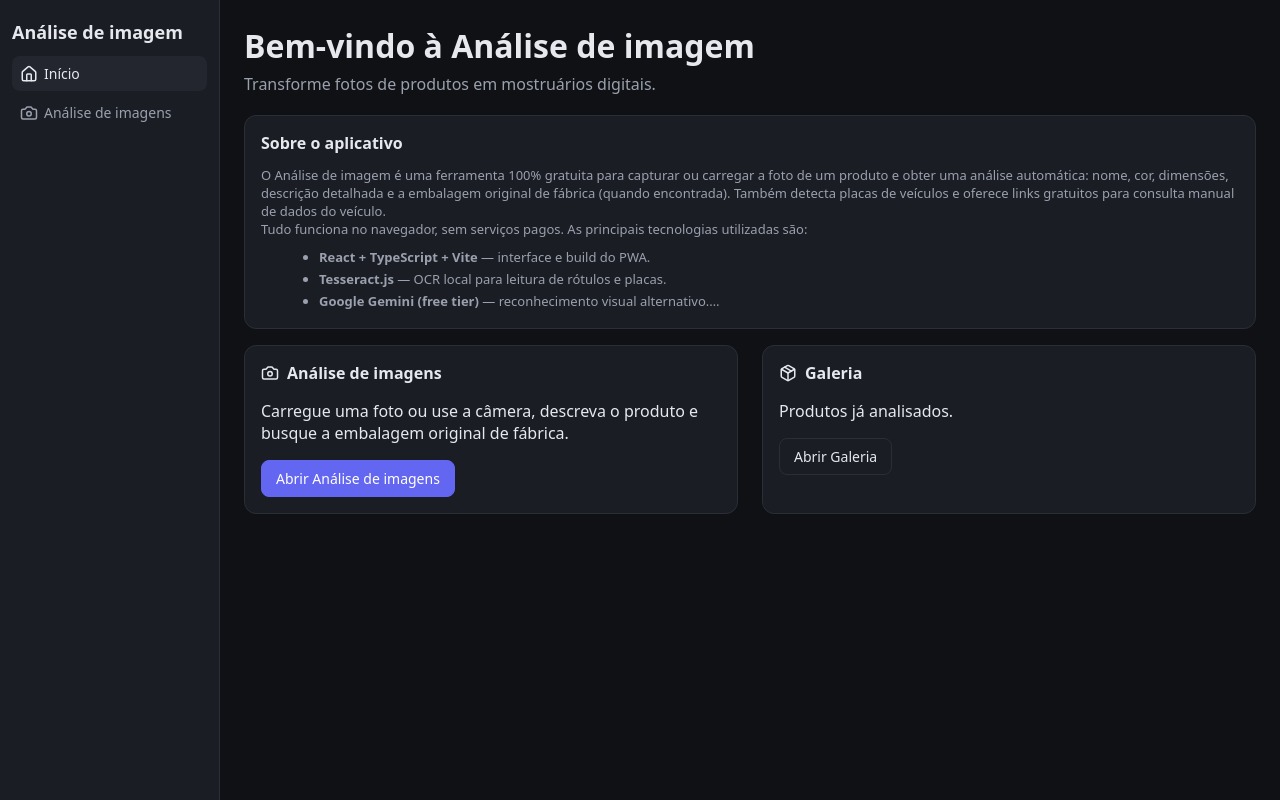
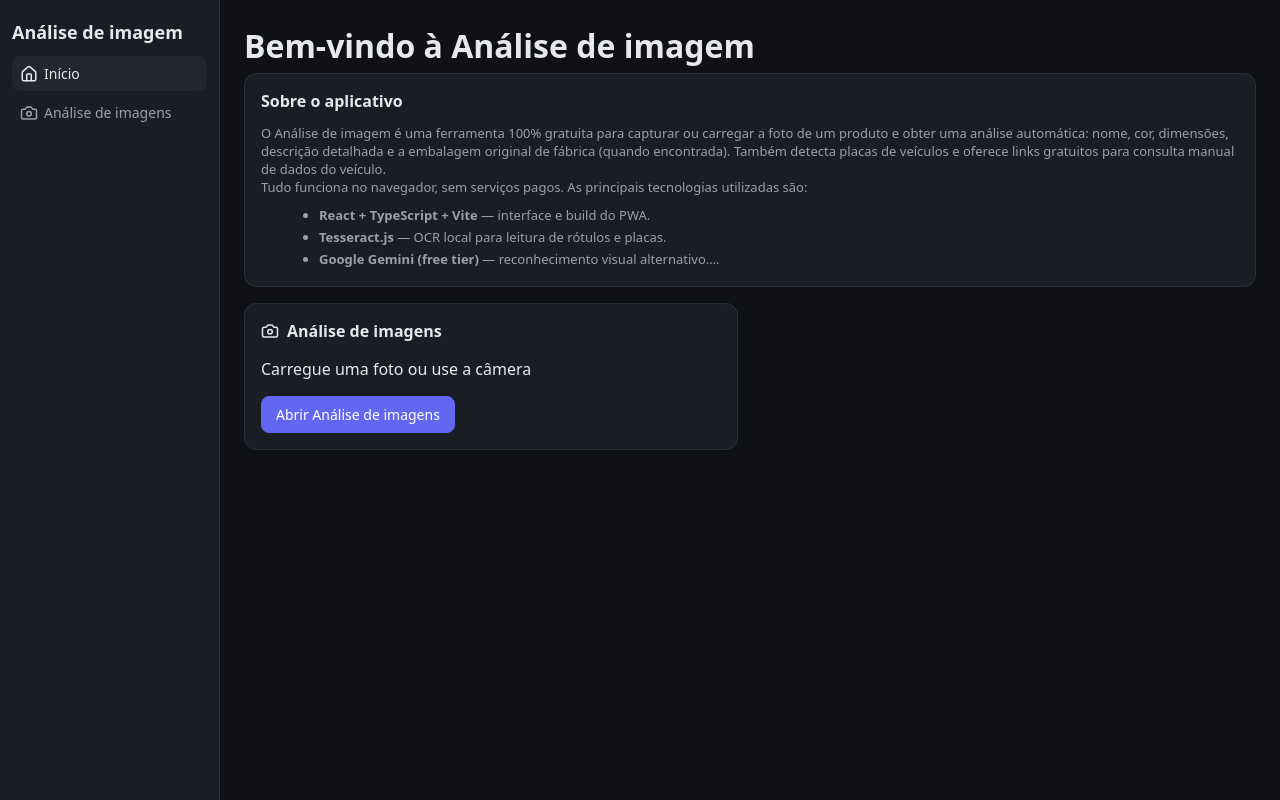
Before and after one commit to rodrigopistelli/analise-de-imagem, a React (Vite) app: page / in a window 1280 px wide. Built offline with nearby package versions, Linux system fonts and the light colour scheme; no server answers.

Commit message:
Update Home page: remove subtitle, simplify panel, hide gallery

```diff
--- a/src/pages/Home.tsx
+++ b/src/pages/Home.tsx
@@ -1,11 +1,10 @@
 import { Link } from 'react-router-dom'
-import { Camera, Package } from 'lucide-react'
+import { Camera } from 'lucide-react'
 
 export default function Home() {
   return (
     <div className="page">
       <h1>Bem-vindo à Análise de imagem</h1>
-      <p className="subtitle">Transforme fotos de produtos em mostruários digitais.</p>
 
       <div className="panel" style={{ marginBottom: 16 }}>
         <h2>Sobre o aplicativo</h2>
@@ -34,13 +33,8 @@ export default function Home() {
       <div className="grid two">
         <div className="panel">
           <h2><Camera size={18} /> Análise de imagens</h2>
-          <p>Carregue uma foto ou use a câmera, descreva o produto e busque a embalagem original de fábrica.</p>
+          <p>Carregue uma foto ou use a câmera</p>
           <Link className="btn primary" to="/camera">Abrir Análise de imagens</Link>
-        </div>
-        <div className="panel">
-          <h2><Package size={18} /> Galeria</h2>
-          <p>Produtos já analisados.</p>
-          <Link className="btn" to="/galeria">Abrir Galeria</Link>
         </div>
       </div>
     </div>
```
